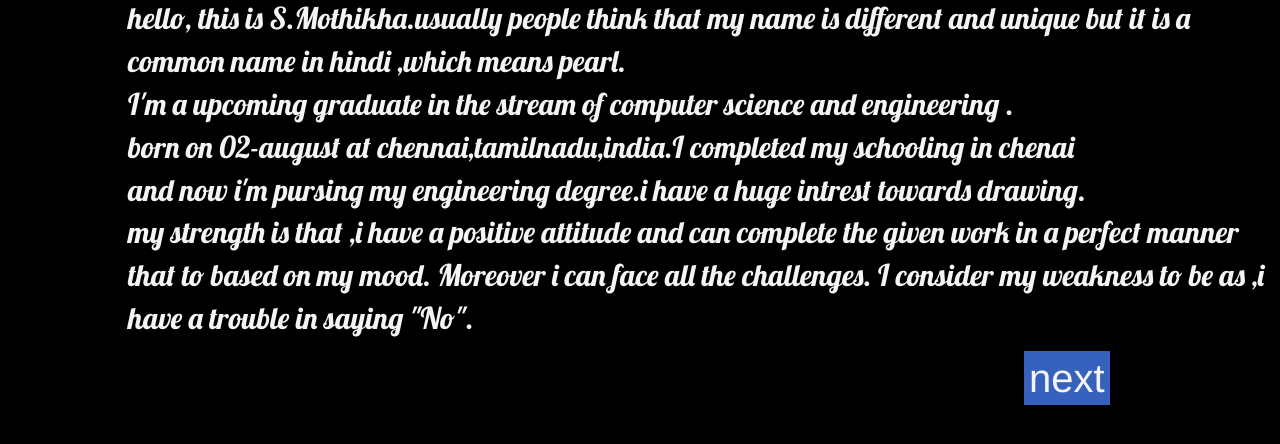
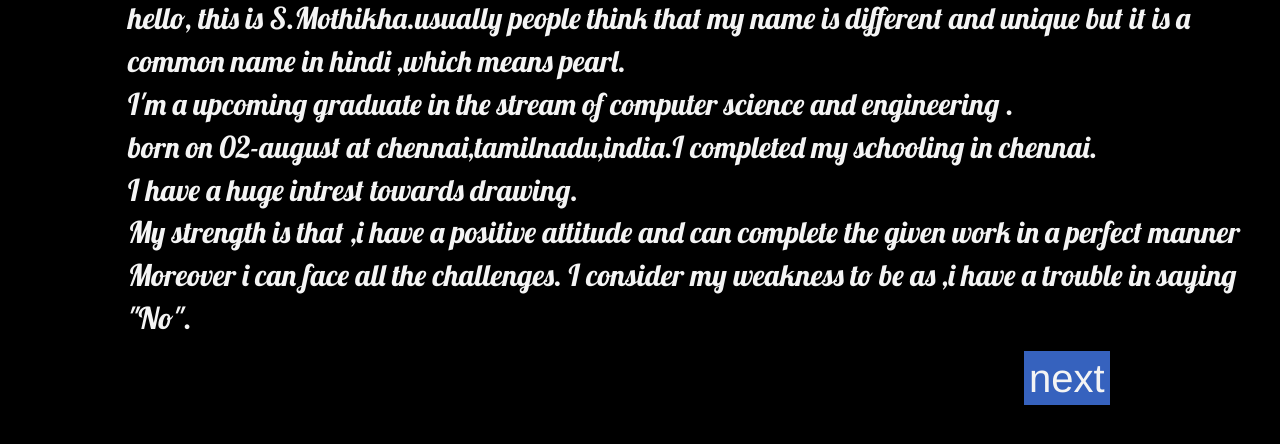
Before and after one commit to Mothikha/portfolio, a plain HTML site: page about me.html in a window 1280 px wide. Shown: the part 320-764 px from the top of the page. Drawn offline with Linux system fonts and the light colour scheme.

Commit message:
Add files via upload

```diff
--- a/about me.html
+++ b/about me.html
@@ -46,10 +46,10 @@ img {
                                width="200" height="200" alt="me"  class="text-center">
 <p style="font-size: 30px;font-family:Lobster,cursive;font-weight: 300; margin-left: 10%;color: #f4f4f4;"> hello, this is S.Mothikha.usually people think that my name is different and unique but it is a common name in hindi ,which means pearl.
   <br>I'm a upcoming graduate in the stream of computer science and engineering
-  .<br> born on 02-august at chennai,tamilnadu,india.I completed my schooling in chenai<br>
-   and now i'm pursing my engineering degree.i have a huge intrest towards drawing.
-   <br>my strength is that ,i have a positive attitude and can complete the given work in a perfect manner
-   that to based on my mood. Moreover i can face all the challenges. I consider my weakness to be as ,i have a trouble in saying "No".
+  .<br> born on 02-august at chennai,tamilnadu,india.I completed my schooling in chennai.<br>
+   I have a huge intrest towards drawing.
+   <br>My strength is that ,i have a positive attitude and can complete the given work in a perfect manner
+    Moreover i can face all the challenges. I consider my weakness to be as ,i have a trouble in saying "No".
   </p>
 
    <a href="hobbies.html" style="font-size: 40px;border-spacing: 20px;background-color:#3662be;
```
